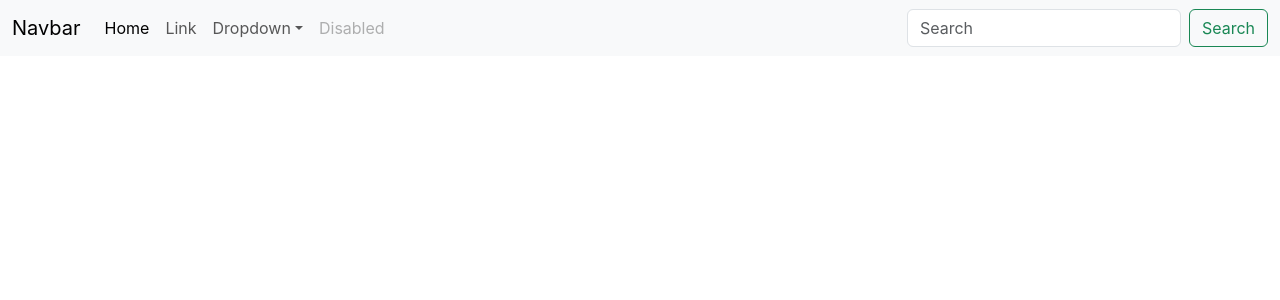
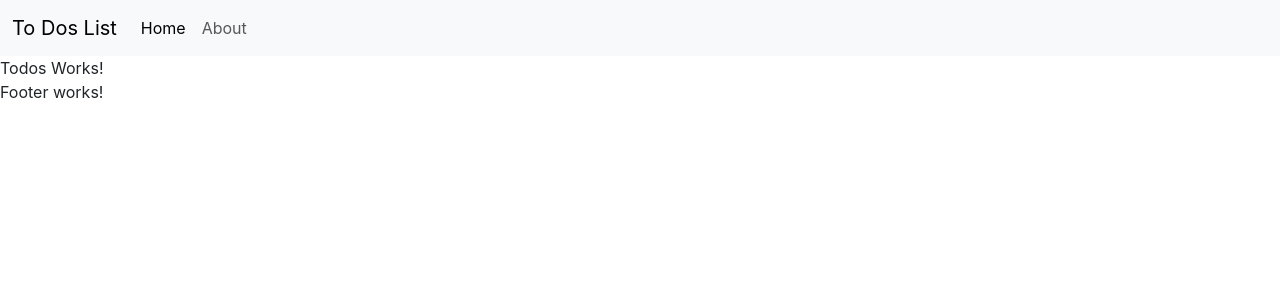
Before and after one commit to DkStine/React-JS, a React (Create React App) app in the folder todos-list/: page / in a window 1280 px wide. Shown: the top 300 px of the page. Built offline with nearby package versions, Linux system fonts and the light colour scheme.

Commit message:
Header-component

```diff
--- a/todos-list/src/App.js
+++ b/todos-list/src/App.js
@@ -1,88 +1,16 @@
 import logo from "./logo.svg";
 import "./App.css";
+import Header from "./Components/Header";
+import {Todos} from "./Components/Todos";
+import { Footer } from "./Components/Footer";
+
 
 function App() {
   return (
     <>
-      <nav className="navbar navbar-expand-lg bg-body-tertiary">
-        <div className="container-fluid">
-          <a className="navbar-brand" href="#">
-            Navbar
-          </a>
-          <button
-            className="navbar-toggler"
-            type="button"
-            data-bs-toggle="collapse"
-            data-bs-target="#navbarSupportedContent"
-            aria-controls="navbarSupportedContent"
-            aria-expanded="false"
-            aria-label="Toggle navigation"
-          >
-            <span className="navbar-toggler-icon" />
-          </button>
-          <div className="collapse navbar-collapse" id="navbarSupportedContent">
-            <ul className="navbar-nav me-auto mb-2 mb-lg-0">
-              <li className="nav-item">
-                <a className="nav-link active" aria-current="page" href="#">
-                  Home
-                </a>
-              </li>
-              <li className="nav-item">
-                <a className="nav-link" href="#">
-                  Link
-                </a>
-              </li>
-              <li className="nav-item dropdown">
-                <a
-                  className="nav-link dropdown-toggle"
-                  href="#"
-                  role="button"
-                  data-bs-toggle="dropdown"
-                  aria-expanded="false"
-                >
-                  Dropdown
-                </a>
-                <ul className="dropdown-menu">
-                  <li>
-                    <a className="dropdown-item" href="#">
-                      Action
-                    </a>
-                  </li>
-                  <li>
-                    <a className="dropdown-item" href="#">
-                      Another action
-                    </a>
-                  </li>
-                  <li>
-                    <hr className="dropdown-divider" />
-                  </li>
-                  <li>
-                    <a className="dropdown-item" href="#">
-                      Something else here
-                    </a>
-                  </li>
-                </ul>
-              </li>
-              <li className="nav-item">
-                <a className="nav-link disabled" aria-disabled="true">
-                  Disabled
-                </a>
-              </li>
-            </ul>
-            <form className="d-flex" role="search">
-              <input
-                className="form-control me-2"
-                type="search"
-                placeholder="Search"
-                aria-label="Search"
-              />
-              <button className="btn btn-outline-success" type="submit">
-                Search
-              </button>
-            </form>
-          </div>
-        </div>
-      </nav>
+      <Header title = 'To Dos List' searchBar = {false} />
+      <Todos/>
+      <Footer/>
     </>
   );
 }
--- /dev/null
+++ b/todos-list/src/Components/Footer.js
@@ -0,0 +1,9 @@
+import React from 'react'
+
+export const Footer = () => {
+  return (
+    <div>
+        Footer works!
+    </div>
+  )
+}
--- /dev/null
+++ b/todos-list/src/Components/Header.js
@@ -0,0 +1,62 @@
+import React from "react";
+import PropTypes from 'prop-types'
+
+export default function Header(props) {
+  return (
+    <div>
+      <nav className="navbar navbar-expand-lg bg-body-tertiary">
+        <div className="container-fluid">
+          <a className="navbar-brand" href="#">
+            {props.title}
+          </a>
+          <button
+            className="navbar-toggler"
+            type="button"
+            data-bs-toggle="collapse"
+            data-bs-target="#navbarSupportedContent"
+            aria-controls="navbarSupportedContent"
+            aria-expanded="false"
+            aria-label="Toggle navigation"
+          >
+            <span className="navbar-toggler-icon" />
+          </button>
+          <div className="collapse navbar-collapse" id="navbarSupportedContent">
+            <ul className="navbar-nav me-auto mb-2 mb-lg-0">
+              <li className="nav-item">
+                <a className="nav-link active" aria-current="page" href="#">
+                  Home
+                </a>
+              </li>
+              <li className="nav-item">
+                <a className="nav-link" href="#">
+                  About
+                </a>
+              </li>
+            </ul>
+            {props.searchBar? <form className="d-flex" role="search">
+              <input
+                className="form-control me-2"
+                type="search"
+                placeholder="Search"
+                aria-label="Search"
+              />
+              <button className="btn btn-outline-success" type="submit">
+                Search
+              </button>
+            </form> : ""}
+          </div>
+        </div>
+      </nav>
+    </div>
+  );
+}
+
+Header.defaultProps = {
+    title : 'Todos List',
+    searchBar : true
+}
+
+Header.propTypes = {
+    title : PropTypes.string,
+    searchBar : PropTypes.bool.isRequired
+}
--- /dev/null
+++ b/todos-list/src/Components/Todos.js
@@ -0,0 +1,9 @@
+import React from 'react'
+
+export const Todos = () => {
+  return (
+    <div>
+        Todos Works!
+    </div>
+  )
+}
```
Also changed, not shown: todos-list/src/Components/TodoItem.js (added, +9 -0 lines).
